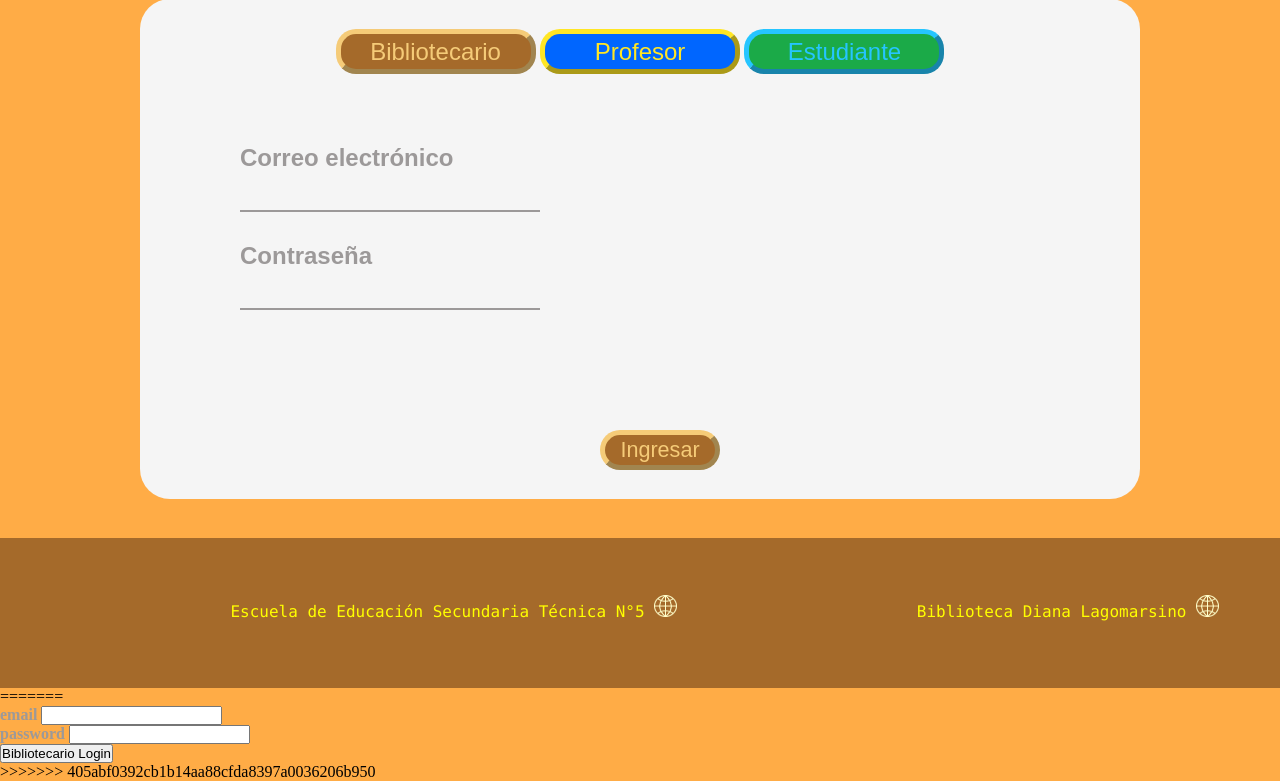
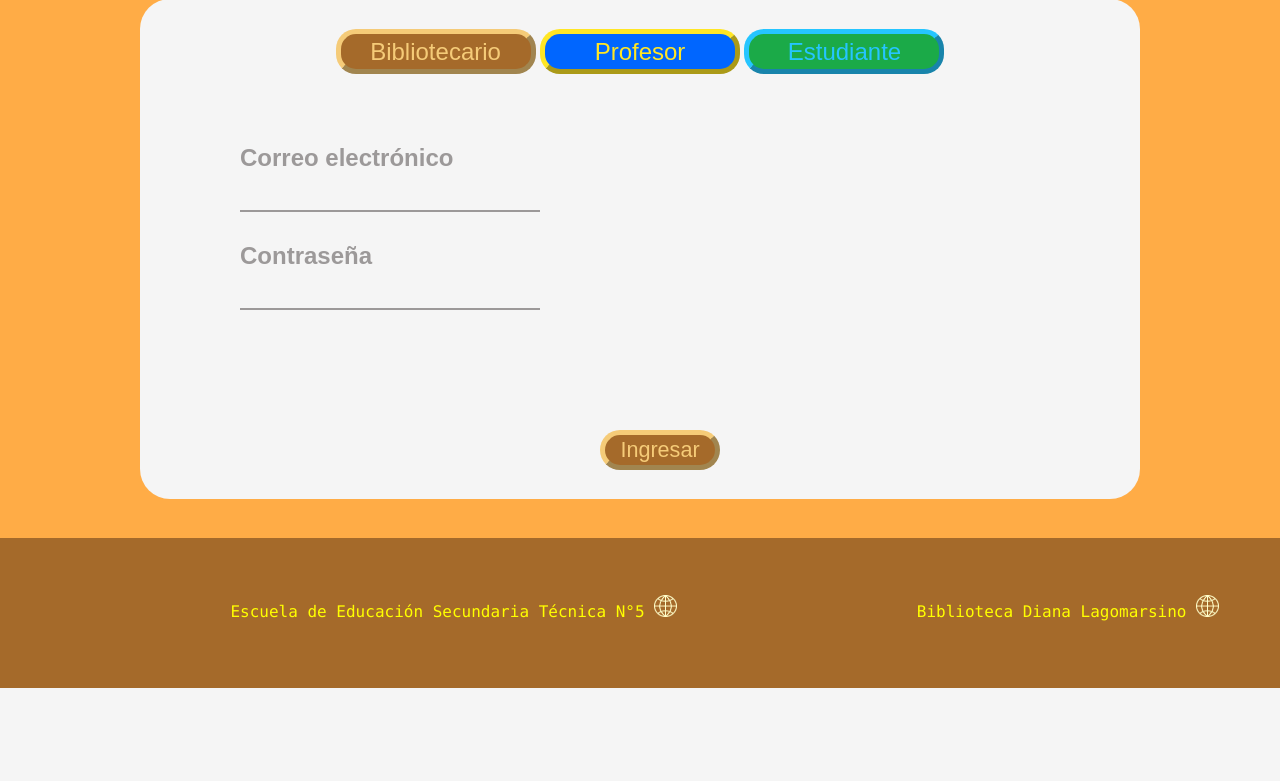
Before and after one commit to modelos-y-sistemas/LoanBooks, a PHP site: page /LoanBooks/Login/ in a window 1280 px wide. Shown: the part 259-1040 px from the top of the page. After the commit the page ends 947 px from the top, so only its background shows below. Run offline with PHP 8.4, Linux system fonts and the light colour scheme.

Commit message:
Pequeño arreglo al login

```diff
--- a/Login/index.php
+++ b/Login/index.php
@@ -66,42 +66,32 @@ if($_POST){
                 <button class="mainselect" id="studentbtn" onclick="ChangeStudent()">Estudiante</button>
             </center>
         <div class="libform-box">
-            <form action="<?= $_SERVER['PHP_SELF'] ?>" method="post" method="post" name="librarian-form">
+            <form action="<?= $_SERVER['PHP_SELF'] ?>" method="post" name="librarian-form">
             <div class="insideform">
-            <label for="" name="mail">Correo electrónico</label>
+            <label for="email">Correo electrónico</label>
             <br>
-            <input type="text" class="input">
+            <input type="email" class="input"  name="email">
             <br>
-            <label for="" name="password">Contraseña</label>
+            <label for="password">Contraseña</label>
             <br>
-            <input type="password" class="input">
+            <input type="password" class="input" name="password">
             <br>
             <input type="submit" id="sbmbtn" name="submit" value="Ingresar">
             </div>
             </form>
         </div>
         <div class="std-form-box">
-            <form action="" method="post" name="student-form">
+            <form action="<?= $_SERVER['PHP_SELF'] ?>" method="post" name="professor-form">
 
             </form>
+        </div>
+        <div>
+          <form action="<?= $_SERVER['PHP_SELF'] ?>" method="post" name="student-form"></form>
         </div>
     </div>
 
     <?php include "../partials/HTML/footer/footer.php"; ?>
 
     <script src="scripts/mainjs"></script>
-=======
-    <form action="<?= $_SERVER['PHP_SELF'] ?>" method="post">
-      <div class="control">
-        <label for="email">email</label>
-      <input type="email" name="email" id="email">
-    </div>
-    <div class="control">
-      <label for="password">password</label>
-      <input type="text" name="password" id="password">
-    </div>
-    <button type="submit" name="submit" value="librarian">Bibliotecario Login</button>
-  </form>
->>>>>>> 405abf0392cb1b14aa88cfda8397a0036206b950
 </body>
 </html>
```
